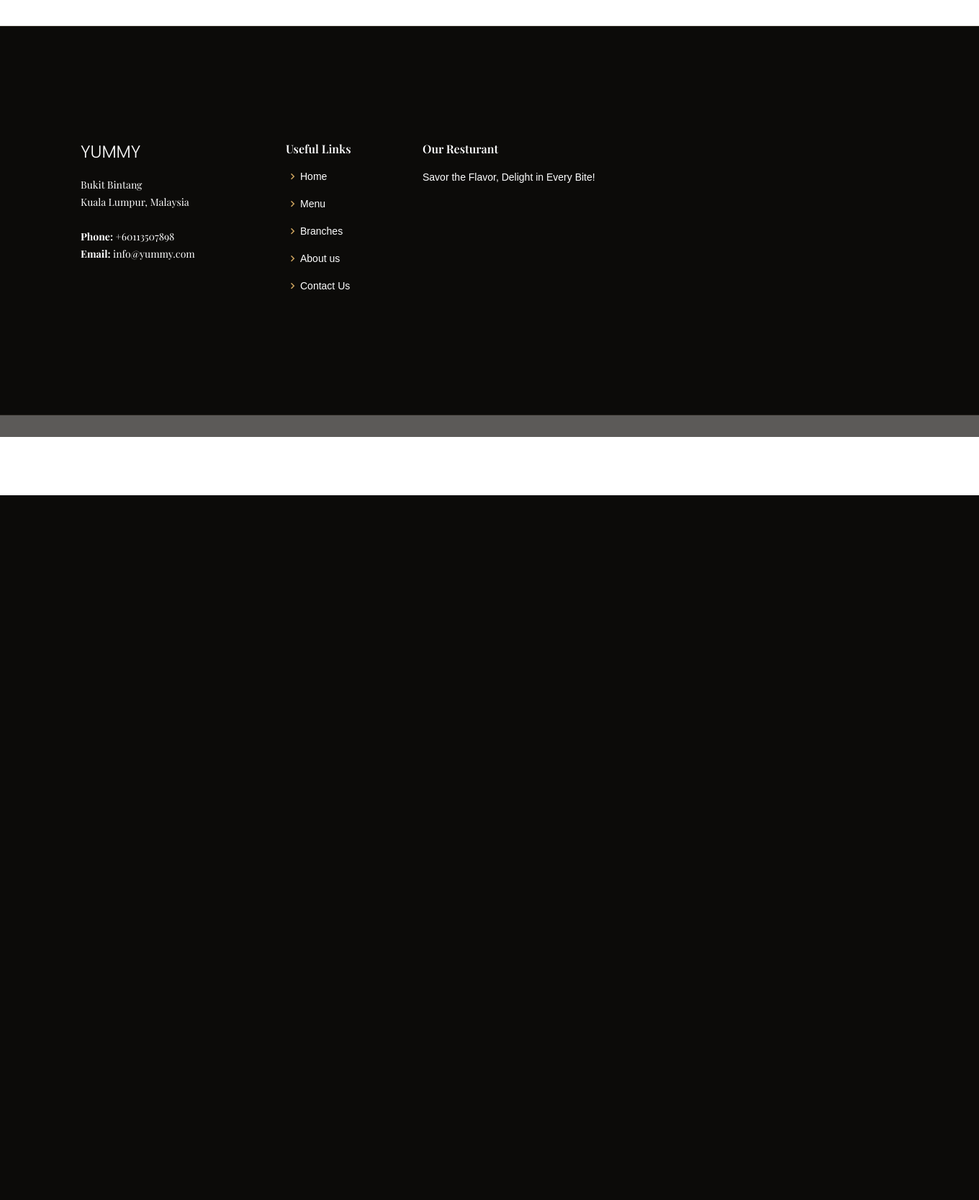
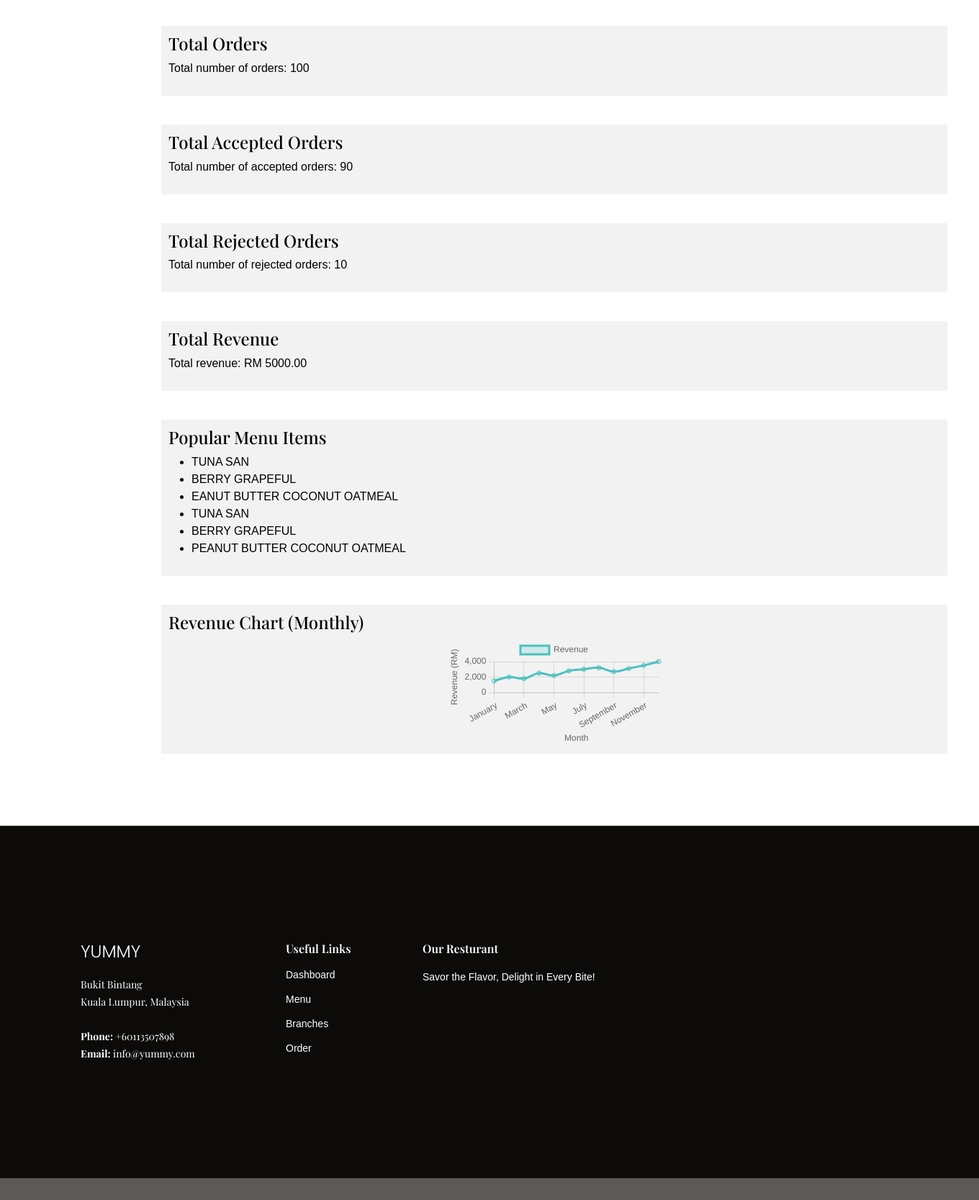
Before and after one commit to mmafrar/yummy, a Django app: page /dashboard/ in a window 1360 px wide. Shown: the part 112-1779 px from the top of the page at 72% size. Before the commit the page ends 800 px from the top, so only its background shows below. Run offline with Django 5.2, Linux system fonts and the light colour scheme; some libraries are stand-ins or nearby versions; some web fonts are replaced.

Commit message:
Add footer links and update base-dashboard file name

```diff
--- a/dashboard/templates/branch/add-branch.html
+++ b/dashboard/templates/branch/add-branch.html
@@ -1,4 +1,4 @@
-{% extends 'dashboard.html' %}
+{% extends 'base-dashboard.html' %}
 
 {% load static %}
 
--- a/dashboard/templates/branch/admin-branch.html
+++ b/dashboard/templates/branch/admin-branch.html
@@ -1,4 +1,4 @@
-{% extends 'dashboard.html' %}
+{% extends 'base-dashboard.html' %}
 
 {% load static %}
 
--- a/dashboard/templates/branch/update-branch.html
+++ b/dashboard/templates/branch/update-branch.html
@@ -1,4 +1,4 @@
-{% extends 'dashboard.html' %}
+{% extends 'base-dashboard.html' %}
 
 {% load static %}
 
--- a/dashboard/templates/dashboard.html
+++ b/dashboard/templates/dashboard.html
@@ -1,4 +1,4 @@
-{% extends 'dashboard.html' %}
+{% extends 'base-dashboard.html' %}
 
 {% load static %}
 
--- a/dashboard/templates/menu/add-menu.html
+++ b/dashboard/templates/menu/add-menu.html
@@ -1,4 +1,4 @@
-{% extends 'dashboard.html' %}
+{% extends 'base-dashboard.html' %}
 
 {% load static %}
 
--- a/dashboard/templates/menu/admin-menu.html
+++ b/dashboard/templates/menu/admin-menu.html
@@ -1,4 +1,4 @@
-{% extends 'dashboard.html' %}
+{% extends 'base-dashboard.html' %}
 
 {% load static %}
 
--- a/dashboard/templates/menu/update-menu.html
+++ b/dashboard/templates/menu/update-menu.html
@@ -1,4 +1,4 @@
-{% extends 'dashboard.html' %}
+{% extends 'base-dashboard.html' %}
 
 {% load static %}
 
--- a/templates/dashboard.html
+++ b/templates/base-dashboard.html
@@ -92,19 +92,16 @@
               <h4>Useful Links</h4>
               <ul>
                 <li>
-                  <i class="bx bx-chevron-right"></i> <a href="#">Home</a>
+                  <a class="nav-link scrollto " href="{% url 'dashboard:view-dashboard' %}">Dashboard</a>
                 </li>
                 <li>
-                  <i class="bx bx-chevron-right"></i> <a href="#">Menu</a>
+                  <a class="nav-link scrollto" href="{% url 'dashboard:view-admin-menu' %}">Menu</a>
                 </li>
                 <li>
-                  <i class="bx bx-chevron-right"></i> <a href="#">Branches</a>
+                  <a class="nav-link scrollto" href="{% url 'dashboard:view-admin-branch' %}">Branches</a>
                 </li>
                 <li>
-                  <i class="bx bx-chevron-right"></i> <a href="#">About us</a>
-                </li>
-                <li>
-                  <i class="bx bx-chevron-right"></i> <a href="#">Contact Us</a>
+                  <a class="nav-link scrollto" href="{% url 'dashboard:view-order'%}">Order</a>
                 </li>
               </ul>
             </div>
```
Also changed, not shown: templates/base.html (+5 -5 lines), 1 other file.
